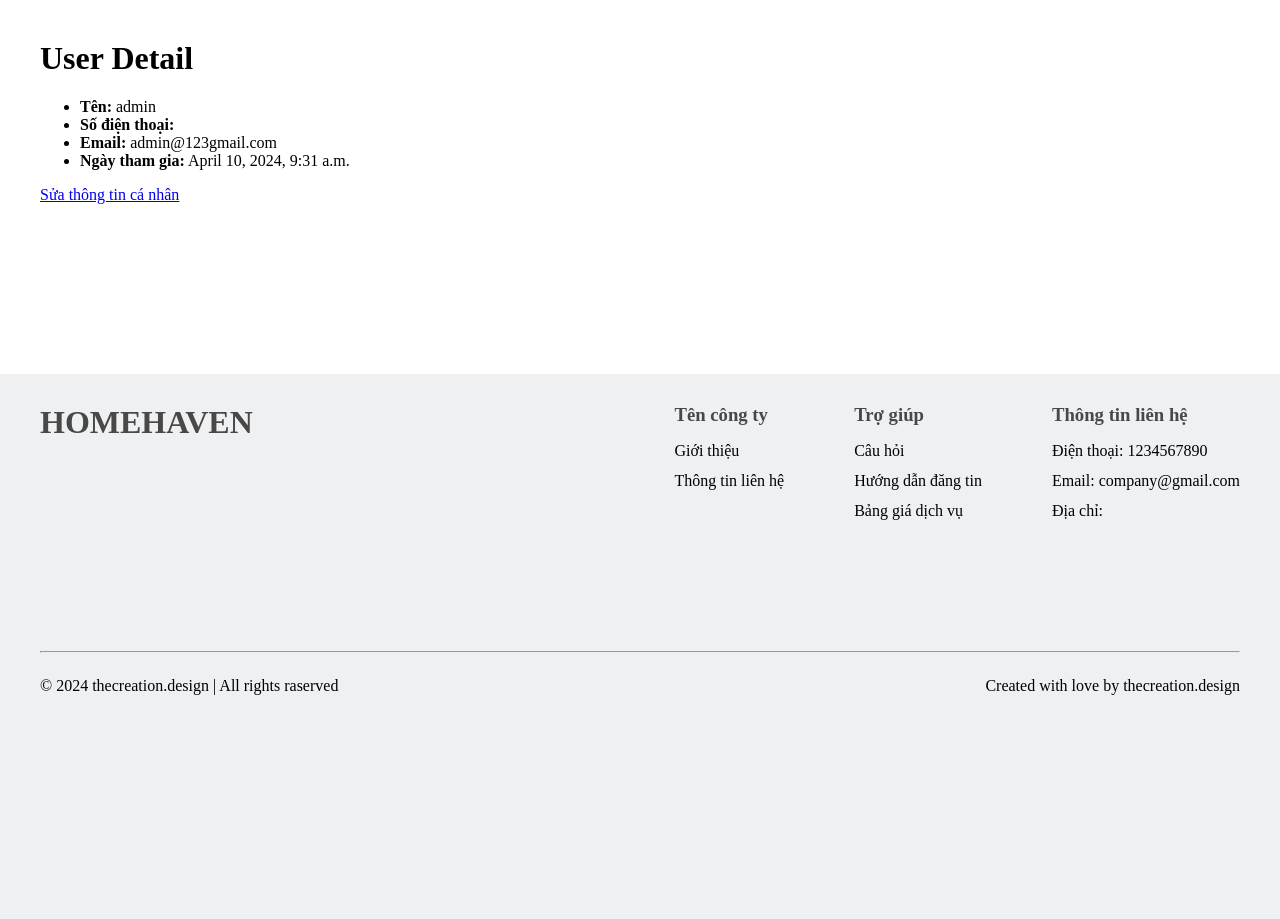
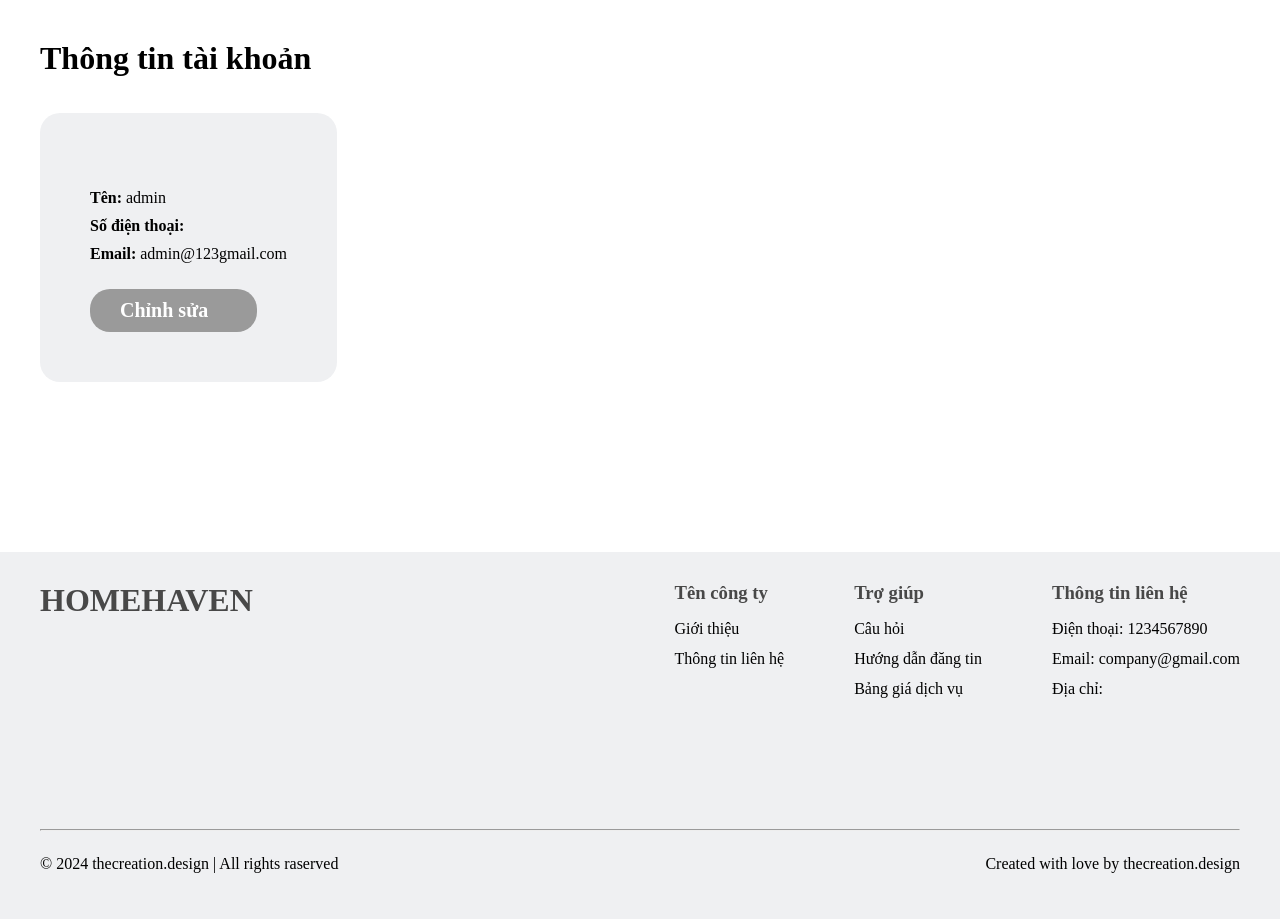
Before and after one commit to hothanhtuan1209/graduation-project, a Django app: page /user/detail/3539af9d-d79f-4f42-b89a-3797d021ab06/ in a window 1280 px wide; the page is wider, and only the part inside the window is pictured. Shown: the part 100-1019 px from the top of that part. Before the commit the page ends 795 px from the top of that part, so only its background shows below. Run offline with Django 4.2, Linux system fonts and the light colour scheme; a user stored in the database is signed in; data comes from the database, SQL or seed files in the repository; both versions use the stored data as it was after the commit.

Commit message:
Implement UI for detail user page

```diff
--- /dev/null
+++ b/property_web/users/static/css/detail_user_item.css
@@ -0,0 +1,71 @@
+.detail-user-page {
+  display: flex;
+  /* justify-content: space-between; */
+  gap: 50px
+}
+
+.detail-user-wrapper {
+  display: flex;
+}
+
+.detail-user-item {
+  display: flex;
+}
+
+.detail-item-link {
+  text-decoration: none;
+}
+
+.detail-image {
+  margin-right: 20px;
+  width: 240px;
+  height: 240px;
+  position: relative;
+  border-radius: 16px;
+}
+
+.title-post {
+  color: #525252;
+}
+
+.edit-link,
+.delete-link {
+  background-color: #9a9a9a;
+  font-size: 20px;
+  font-weight: 700;
+  text-decoration: none;
+  color: #fff;
+  padding: 10px 30px;
+  border-radius: 20px;
+  margin-right: 30px;
+}
+
+.status-content {
+  color: #f20d0d;
+  font-weight: 700;
+  padding-left: 10px;
+}
+
+.title-post {
+  color: #525252;
+}
+
+.user-info {
+  display: flex;
+  flex-direction: column;
+  gap: 10px;
+  background-color: #eff0f2;
+  padding: 50px;
+  border-radius: 20px;
+  width: fit-content;
+  height: fit-content;
+  margin-top: 15px;
+}
+
+.detail-list {
+  display: flex;
+  flex-direction: column;
+  gap: 10px;
+  list-style-type: none;
+  padding: 0;
+}
--- a/property_web/users/templates/detail.html
+++ b/property_web/users/templates/detail.html
@@ -1,40 +1,35 @@
-{% extends 'base.html' %}
-
-{% block content %}
-    {% load static %}
-    <link rel="stylesheet" href="{% static 'css/list_post.css' %}">
-    <div class="container">
-        <h1 class="title">User Detail</h1>
+{% extends 'base.html' %} {% load static %} {% block extrahead %}
+<link rel="stylesheet" href="{% static 'css/post_item.css' %}" />
+<link rel="stylesheet" href="{% static 'css/detail_user_item.css' %}" />
+{% endblock extrahead %} {% block content %} {% load static %}
+<link rel="stylesheet" href="{% static 'css/list_post.css' %}" />
+<div class="container ">
+  <h1 class="title">Thông tin tài khoản</h1>
+  <div class="detail-user-page">
+  <article class = "user-info">
+    <i class="fa-solid fa-circle-user" style="font-size: 120px"></i>
     <ul class="detail-list">
-            <li class="detail-item"><strong class="detail-label">Tên:</strong> {{ user_detail.username }}</li>
-            <li class="detail-item"><strong class="detail-label">Số điện thoại:</strong> {{ user_detail.phone_number }}</li>
-            <li class="detail-item"><strong class="detail-label">Email:</strong> {{ user_detail.email }}</li>
-            <li class="detail-item"><strong class="detail-label">Ngày tham gia:</strong> {{ user_detail.created_at }}</li>
+      <li class="detail-item">
+        <strong class="detail-label">Tên:</strong> {{ user_detail.username }}
+      </li>
+      <li class="detail-item">
+        <strong class="detail-label">Số điện thoại:</strong> {{user_detail.phone_number }}
+      </li>
+      <li class="detail-item">
+        <strong class="detail-label">Email:</strong> {{ user_detail.email }}
+      </li>
     </ul>
     {% if request.user == user_detail %}
-            <a href="{% url 'update_user' user_id=user.id %}" class="edit-link">Sửa thông tin cá nhân</a>
+    <a href="{% url 'update_user' user_id=user.id %}" class="edit-link"
+    >Chỉnh sửa</a
+    >
     {% endif %}
+  </article>
   <ul class="post-list">
       {% for post in user_posts %}
-                <li class="post-item">
-                    <a href="{% url 'post_detail' post_id=post.id %}">
-                        {% if post.image %}
-                            <img class="post-image-ava" src="{{ post.image }}" alt="{{ post.title }} Image">
-                        {% endif %}
-                        <span>{{ post.title }}</span>
-                        <span>{{ post.address }}</span>
-                        {% if post.status == 'UNAPPROVED'%}
-                            <span>Chưa duyệt</span>
-                        {% elif post.status == 'AVAILABLE' %}
-                            <span>Đã duyệt</span>
-                        {% endif %}
-                    </a>
-                    {% if request.user == user_detail %}
-                        <a href="{% url 'update_post' post_id=post.id %}" class="edit-link">Chỉnh sửa</a>
-                        <a href="{% url 'delete_post' post_id=post.id %}" class="delete-link">Xóa</a>
-                    {% endif %}
-                </li>
+      {% include 'components/detail_user_item.html' with post=post %}
       {% endfor %}
   </ul>
 </div>
+</div>
 {% endblock %}
```
Also changed, not shown: property_web/posts/templates/components/detail_user_item.html (added, +35 -0 lines), property_web/db.sqlite3. Lines whose indentation alone changed are shown as unchanged.
